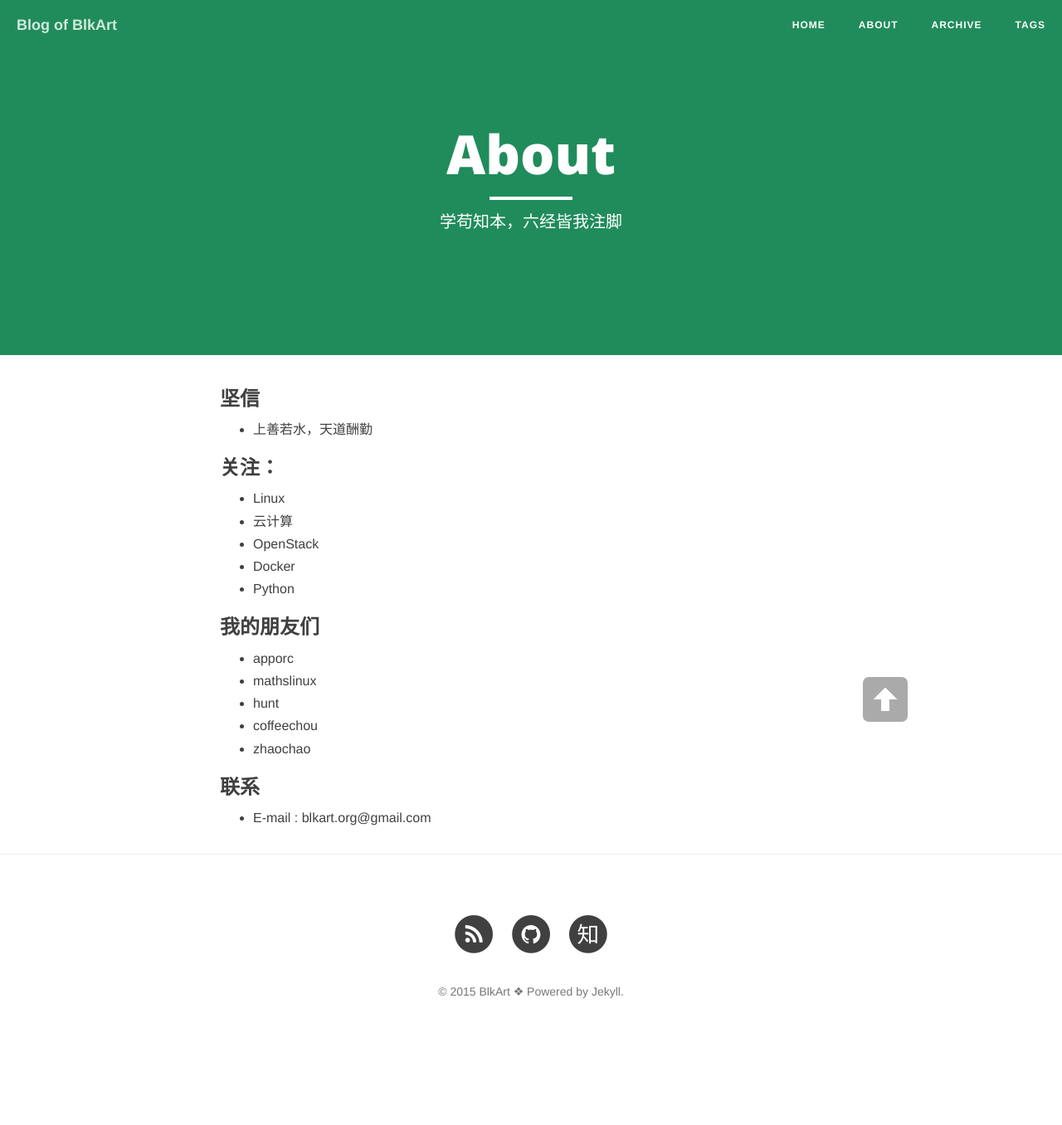
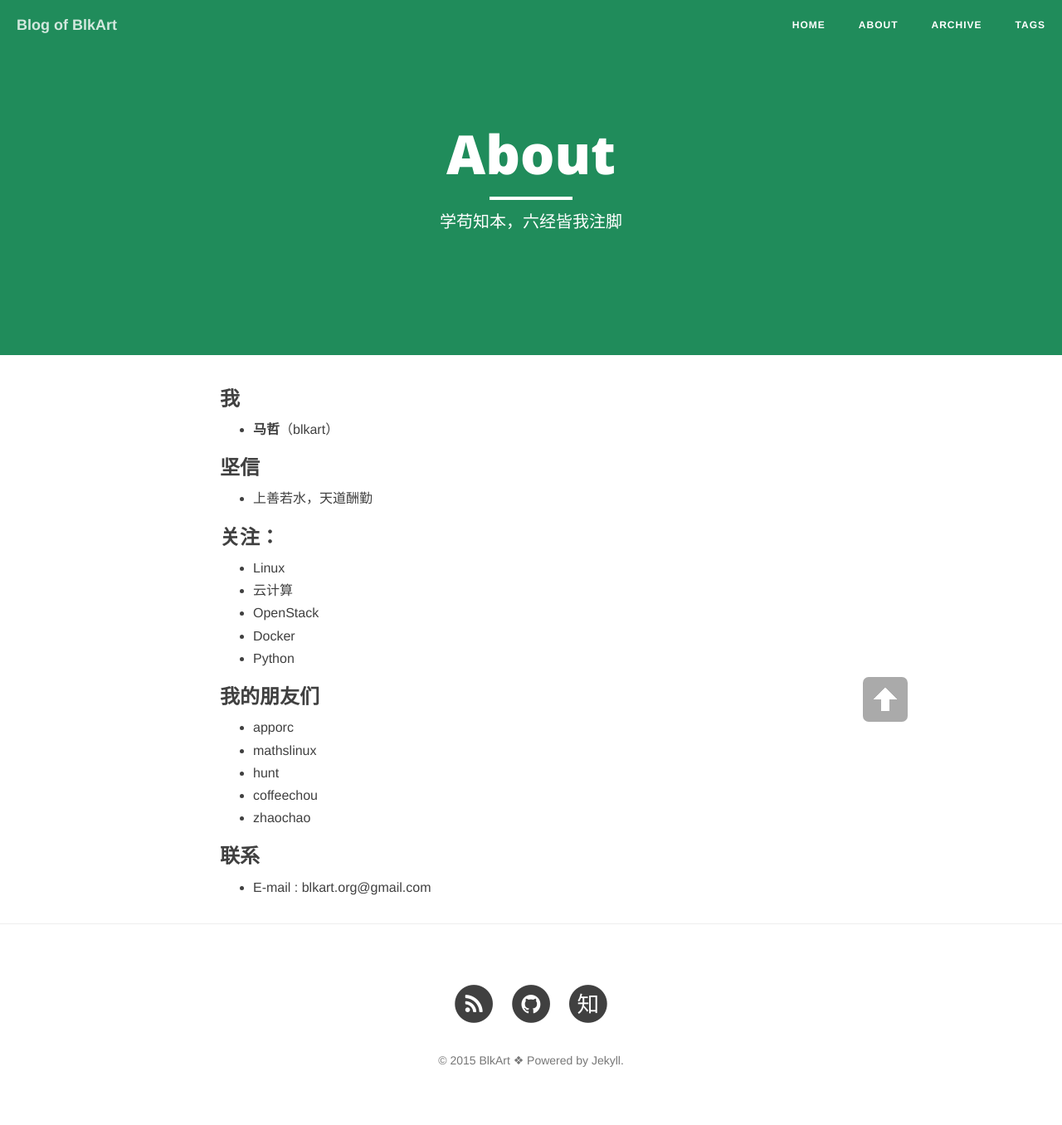
Before and after one commit to blkart/blkart.github.io, a Jekyll site: the page built from about.md, in a window 1280 px wide. Shown: the whole page at 83% size. Built offline with Jekyll 4.4.1, drawn with Linux system fonts in a browser that asks for light colours; nearby versions of some CDN libraries; before the commit the page ends 1272 px from its top, so only the background shows below that.

Commit message:
update
Signed-off-by: blkart <blkart.org@gmail.com>

```diff
--- a/about.md
+++ b/about.md
@@ -4,6 +4,10 @@ title: "About"
 description: "学苟知本，六经皆我注脚 "
 header-img: "img/green.jpg"
 ---
+
+###我
+
+- **马哲**（blkart）
 
 
 ###坚信
```
